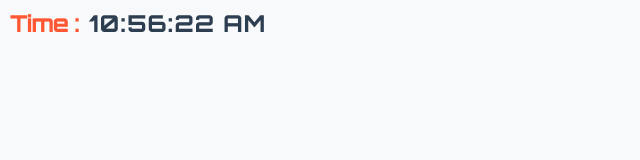
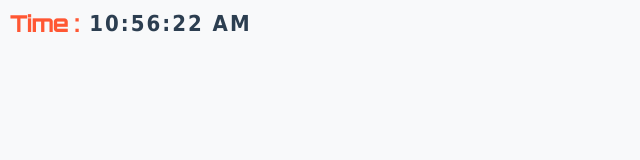
Before and after one commit to mraisrabtsani/RealTime-LS, a plain HTML site: page index.html in a window 1280 px wide. Shown: the whole page, without its empty margins (0-640 px from the left). Drawn offline with Linux system fonts and the light colour scheme.

Commit message:
Update index.html

```diff
--- a/index.html
+++ b/index.html
@@ -18,7 +18,7 @@
       overflow: hidden;
     }
     #clock {
-      font-family: 'Orbitron', sans-serif;
+      font-family: 'Tahoma', sans-serif;
       font-size: 22px;
       font-weight: bold;
       color: #2c3e50;
```
